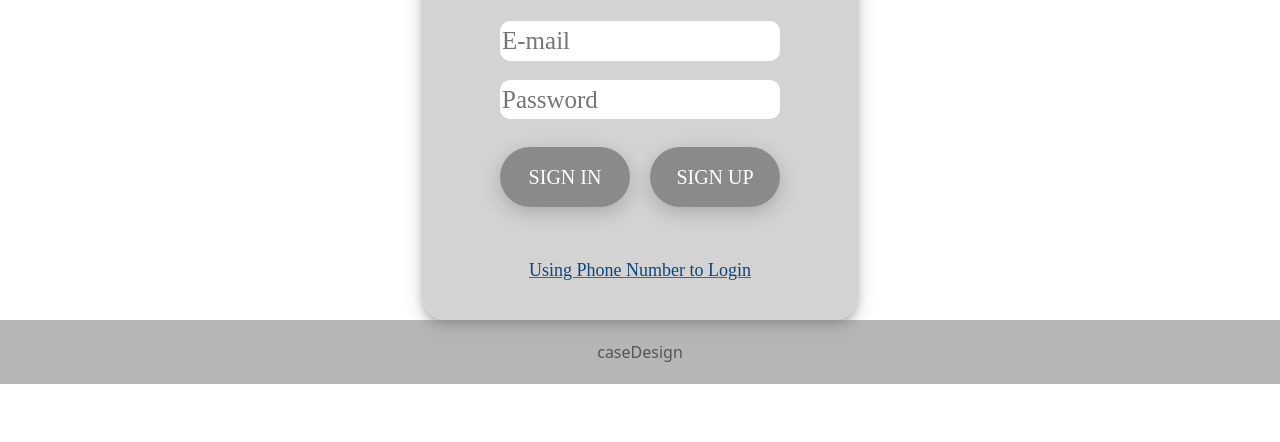
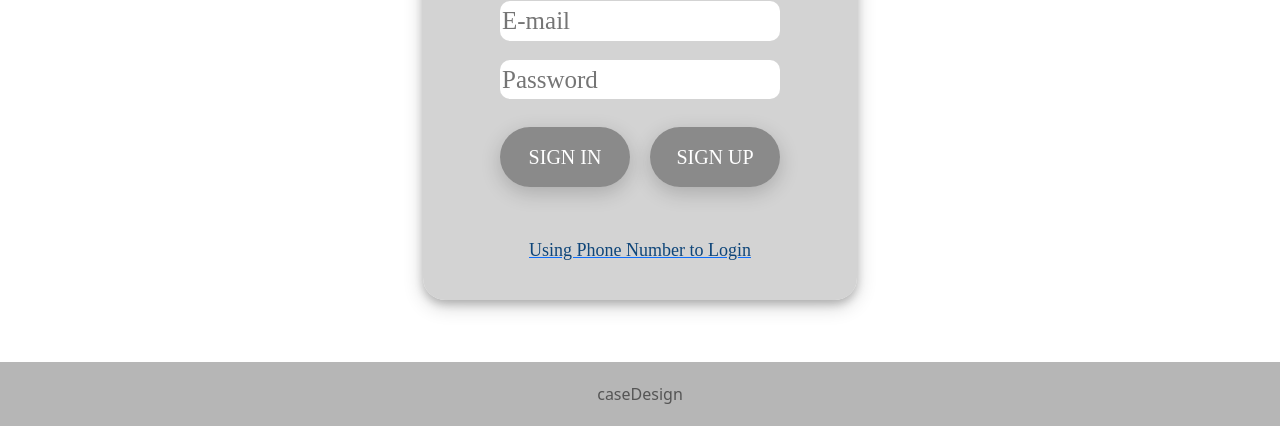
Before and after one commit to Danny6401/casedesign, a React app: page /eLogin in a window 1280 px wide. Shown: the part 374-816 px from the top of the page. Built offline with nearby package versions, Linux system fonts and the light colour scheme; no server answers.

Commit message:
Update App.css

```diff
--- a/src/pages/app/App.css
+++ b/src/pages/app/App.css
@@ -1,10 +1,14 @@
-
+.app{
+  min-height: 100vh;
+  display: flex;
+  flex-direction: column;
+}
 .header{
   background: rgb(205, 196, 188);
   width: 100%;
 }
 .titleLogo {
-  height: 80px;
+  height: 60px;
   align-items:start;
 }
 .content{
@@ -30,9 +34,6 @@
   padding: 20px 0px;
   color: #555;
   background: #7a7a7a8c;
+  margin-top: auto;
   margin-bottom: 0px;
-  position: relative;
-  left: 0;
-  right: 0;
-  bottom: 0;
 }
```
